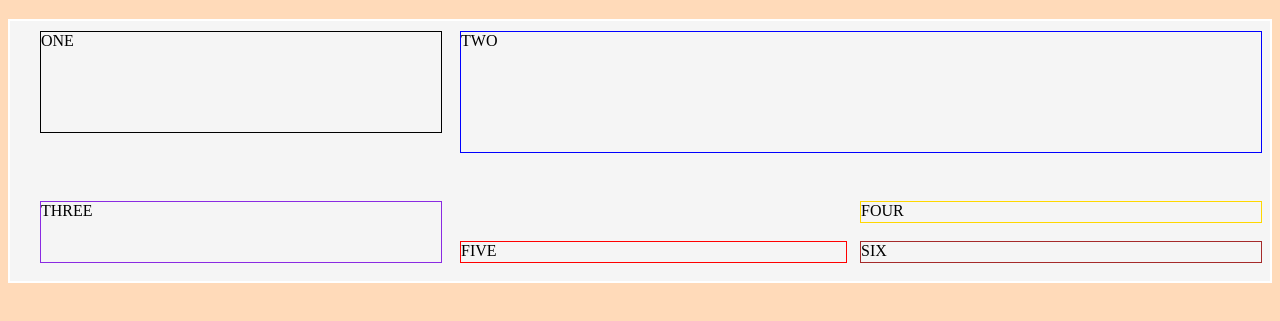
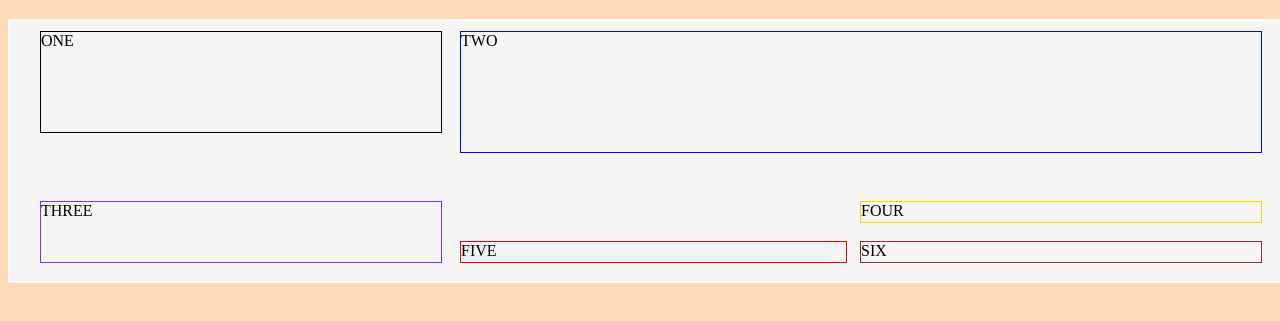
Before and after one commit to Kwikcoda/cbay-assignments, a plain HTML site: page pages/grid.html in a window 1280 px wide. Shown: the part 61-382 px from the top of the page. Drawn offline with Linux system fonts and the light colour scheme.

Commit message:
Update style.css

```diff
--- a/style.css
+++ b/style.css
@@ -39,6 +39,7 @@ img{
 .grid-container{
     display: grid;
     height: 250px;
+    width: 1250px;
     grid-template-columns: 400px auto;
     grid-template-rows: auto 20px 40px;
     gap: 20px;
```
